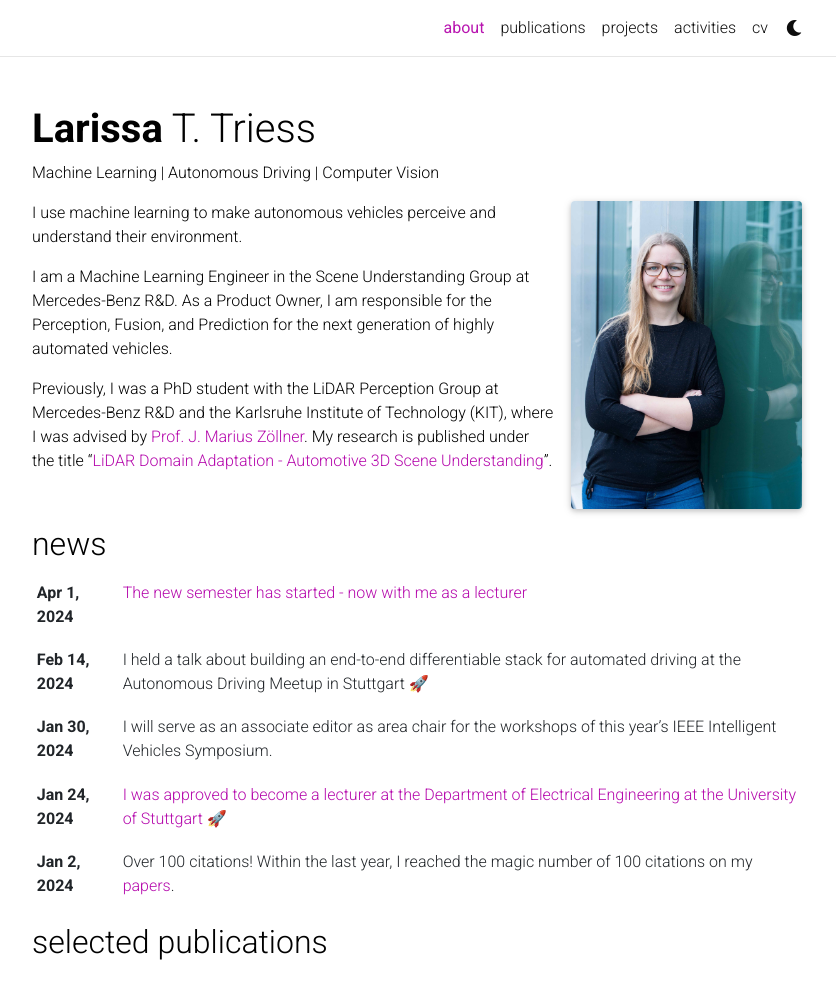
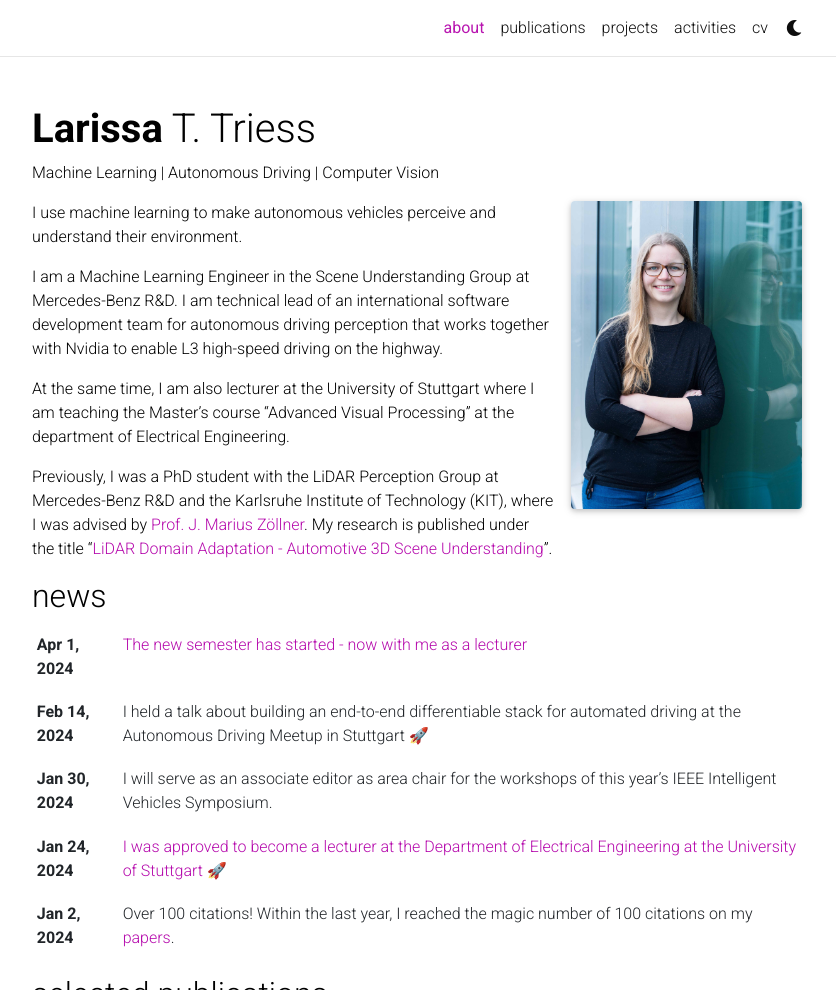
Before and after one commit to ltriess/ltriess.github.io, a Jekyll site: the page built from _pages/about.md, in a window 1280 px wide and 1331 px high, cut to the strip 0-990 px from the top of the window. Shown: the whole strip, without its empty margins (223-1059 px from the left). Built offline with Jekyll 4.4.1, drawn with Linux system fonts in a browser that asks for light colours; full-size pictures stand in for the smaller copies a plugin makes; comment, search, counter and statistics services are not loaded; a style sheet for code colours, icons or effects is not loaded.

Commit message:
Update about
Branch: master

```diff
--- a/_pages/about.md
+++ b/_pages/about.md
@@ -21,6 +21,8 @@ social: true  # includes social icons at the bottom of the page
 
 I use machine learning to make autonomous vehicles perceive and understand their environment.
 
-I am a Machine Learning Engineer in the Scene Understanding Group at Mercedes-Benz R&D. As a Product Owner, I am responsible for the Perception, Fusion, and Prediction for the next generation of highly automated vehicles.
+I am a Machine Learning Engineer in the Scene Understanding Group at Mercedes-Benz R&D. I am technical lead of an international software development team for autonomous driving perception that works together with Nvidia to enable L3 high-speed driving on the highway.
+
+At the same time, I am also lecturer at the University of Stuttgart where I am teaching the Master's course "Advanced Visual Processing" at the department of Electrical Engineering.
 
 Previously, I was a PhD student with the LiDAR Perception Group at Mercedes-Benz R&D and the Karlsruhe Institute of Technology (KIT), where I was advised by [Prof. J. Marius Zöllner](https://www.aifb.kit.edu/web/J._Marius_Zöllner). My research is published under the title "[LiDAR Domain Adaptation - Automotive 3D Scene Understanding](https://publikationen.bibliothek.kit.edu/1000158328)".
```
